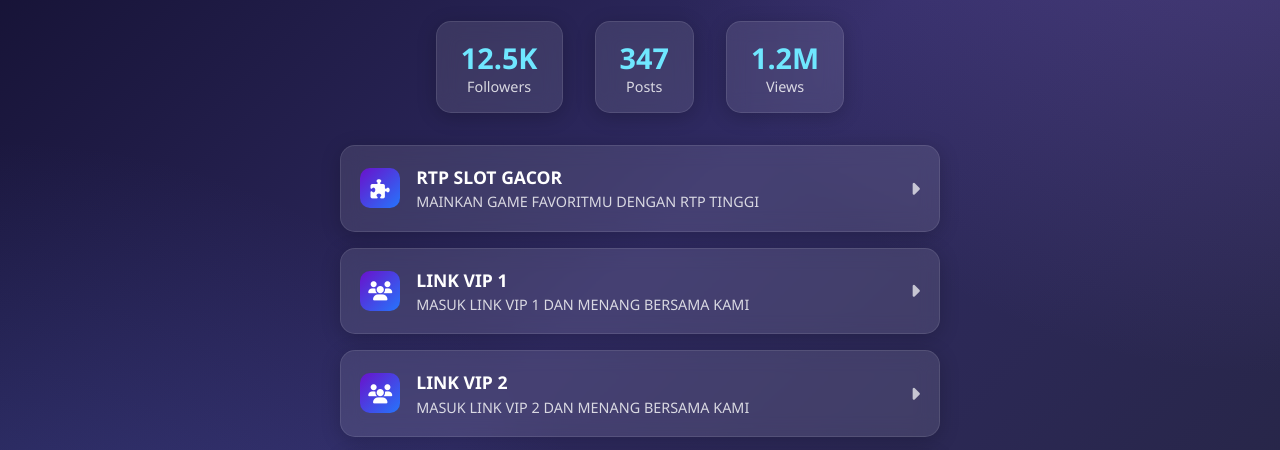
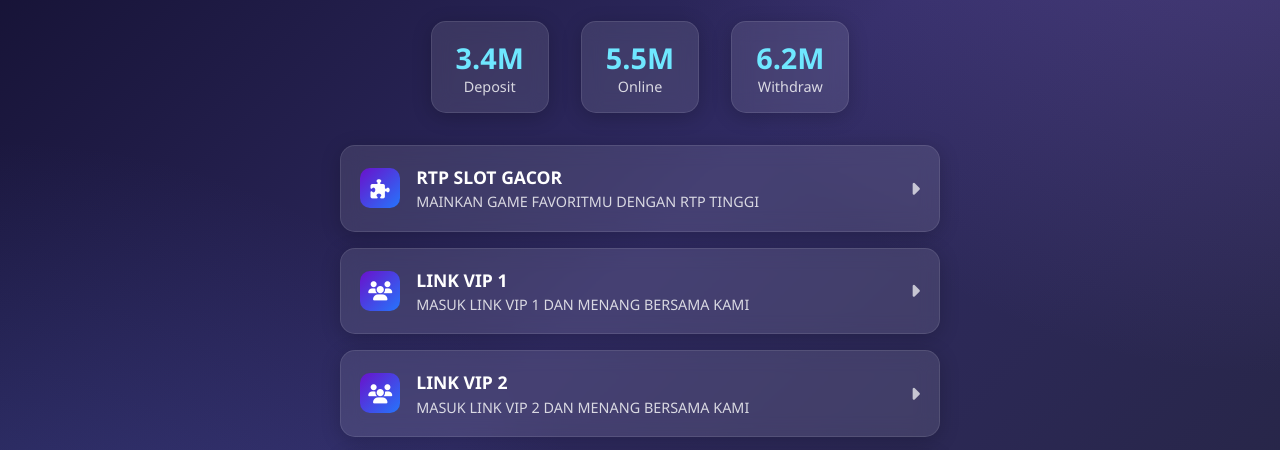
Before and after one commit to Byubub/ALTERNATIFBOLASINGA, a plain HTML site: page index.html in a window 1280 px wide. Shown: the part 305-755 px from the top of the page. Drawn offline with Linux system fonts and the light colour scheme.

Commit message:
Update index.html

```diff
--- a/index.html
+++ b/index.html
@@ -315,22 +315,22 @@
 
             <div class="stats-container">
                 <div class="stat">
-                    <div class="stat-number">12.5K</div>
-                    <div class="stat-label">Followers</div>
+                    <div class="stat-number">3.4M</div>
+                    <div class="stat-label">Deposit</div>
                 </div>
                 <div class="stat">
-                    <div class="stat-number">347</div>
-                    <div class="stat-label">Posts</div>
+                    <div class="stat-number">5.5M</div>
+                    <div class="stat-label">Online</div>
                 </div>
                 <div class="stat">
-                    <div class="stat-number">1.2M</div>
-                    <div class="stat-label">Views</div>
+                    <div class="stat-number">6.2M</div>
+                    <div class="stat-label">Withdraw</div>
                 </div>
             </div>
         </div>
 
         <div class="links-container">
-            <a href="https://rtp.akuratbolasinga.xyz/" class="link-item" target="_blank">
+            <a href="https://gamegacorbolasinga.pages.dev/" class="link-item" target="_blank">
                 <div class="link-icon">
                     <i class="fas fa-puzzle-piece"></i>
                 </div>
@@ -369,7 +369,7 @@
                 </div>
             </a>
 
-            <a href="wa.me/+6287737477711" class="link-item" target="_blank">
+            <a href="https://api.whatsapp.com/send/?phone=%2B6287737477711&text&type=phone_number&app_absent=0" class="link-item" target="_blank">
                 <div class="link-icon">
                     <i class="fas fa-headset"></i>
                 </div>
```
